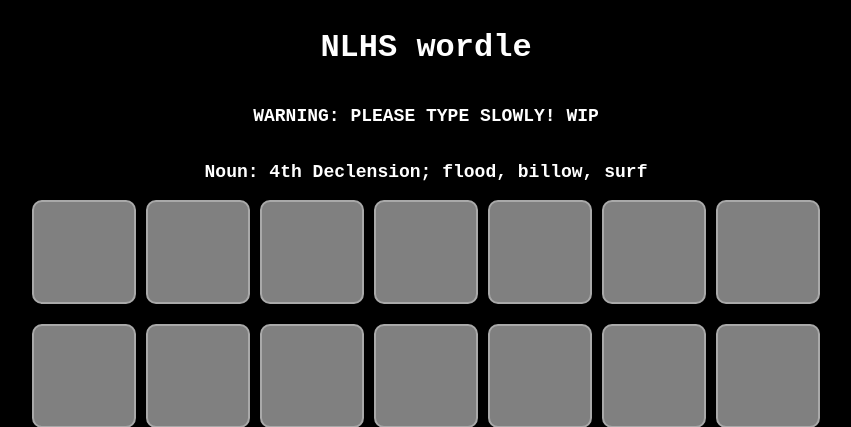
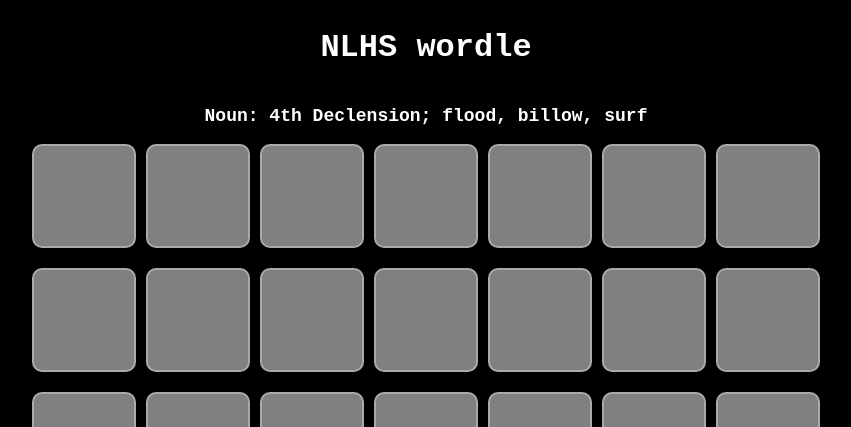
Before and after one commit to GDSM8CZY/my_site, a Flask app: page /NLHS_wordle in a window 1280 px wide. Shown: the top 427 px of the page, without its empty margins (214-1065 px from the left). Run offline with Flask 3, Linux system fonts and the light colour scheme.

Commit message:
removed warning for typing fast

```diff
--- a/templates/NLHS_wordle.html
+++ b/templates/NLHS_wordle.html
@@ -5,7 +5,6 @@
 {% endblock %}
 {% block content %}
 <div class="text_zone">
-    <p> WARNING: PLEASE TYPE SLOWLY! WIP</p>
     <p id="deff"></p>
 </div>
 <div id="guesses">
```
